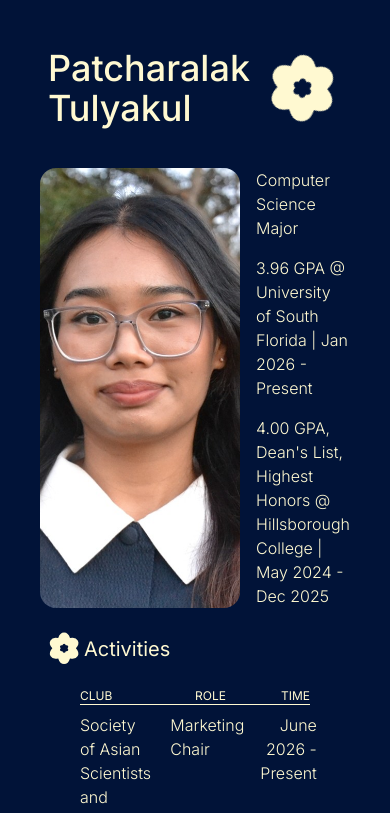
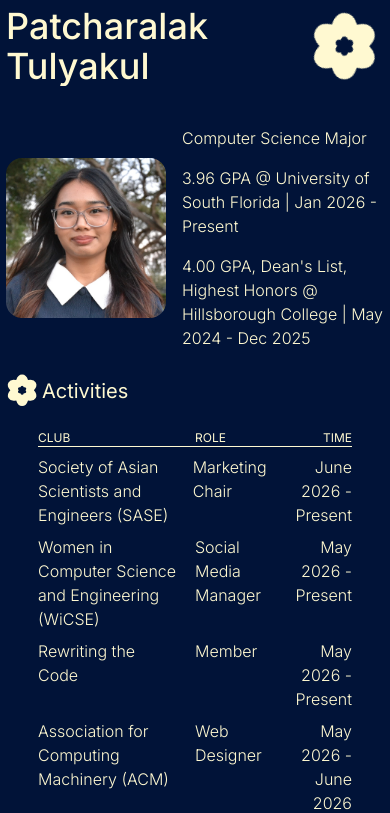
Before and after one commit to patchatul/patcharalak-tulyakul, a Next.js app in the folder patcharalak-tulyakul/: page / in a window 390 px wide. Shown: the top 813 px of the page. Built offline with nearby package versions, Linux system fonts and the light colour scheme; a web font is replaced by a local one.

Commit message:
responsive mobile screen

```diff
--- a/patcharalak-tulyakul/app/Nav.tsx
+++ b/patcharalak-tulyakul/app/Nav.tsx
@@ -6,7 +6,7 @@ import { spawnIconBurst } from "./Effects";
 
 function Nav() {
   return (
-    <div className="flex items-center justify-evenly">
+    <div className="flex items-center justify-evenly overflow-clip">
       <h1 className="text-4xl flex font-medium">
         <Link href="/">Patcharalak Tulyakul</Link>
       </h1>
--- a/patcharalak-tulyakul/app/about/page.tsx
+++ b/patcharalak-tulyakul/app/about/page.tsx
@@ -97,11 +97,11 @@ function About() {
   return (
     <div className="my-10">
       {/* Pic & Main Info */}
-      <div className="flex flex-row  gap-4 justify-center">
+      <div className="flex flex-row gap-4 justify-center items-center md:items-start">
         <Image
           src={Pat}
           alt="This is Pat. Feel free to check out my Linkedin for my picture."
-          className="w-50 h-auto md:w-80 rounded-2xl object-cover"
+          className="w-40 h-40 md:w-80 md:h-80 rounded-2xl object-cover"
         />
         <span className="flex flex-col gap-4 font-inter font-light">
           <p>{info.major}</p>
--- a/patcharalak-tulyakul/app/globals.css
+++ b/patcharalak-tulyakul/app/globals.css
@@ -151,3 +151,9 @@ a:hover {
   text-decoration: underline 1px wavy var(--primary-text-color);
   transition: all 0.2s ease;
 }
+@media (max-width: 768px) {
+  body{
+  margin: 0;
+  padding: 6px;
+  }
+}
--- a/patcharalak-tulyakul/app/projects/page.tsx
+++ b/patcharalak-tulyakul/app/projects/page.tsx
@@ -51,7 +51,7 @@ const projects: ProjectList[] = [
   },
   {
     title: "3D Escape Room",
-    link: "https://3d-escape-room.vercel.app/",
+    link: "https://github.com/patchatul/escaperoom_hackusf",
     img: EscapeRoom,
     alt: "3D Escape Room Website",
     desc: "Developed an AI-powered interactive 3D escape room game in HACKUSF using Three.js with Python debugging challenges.",
```
